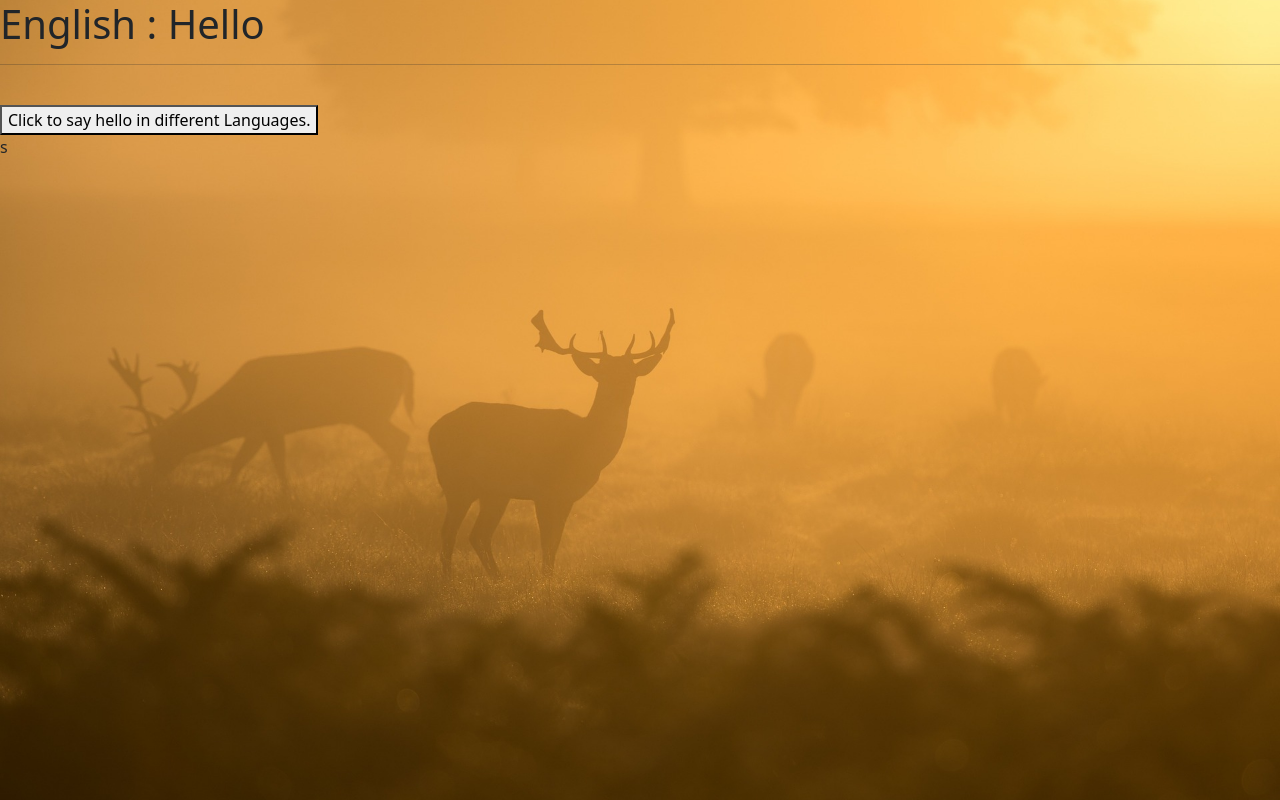
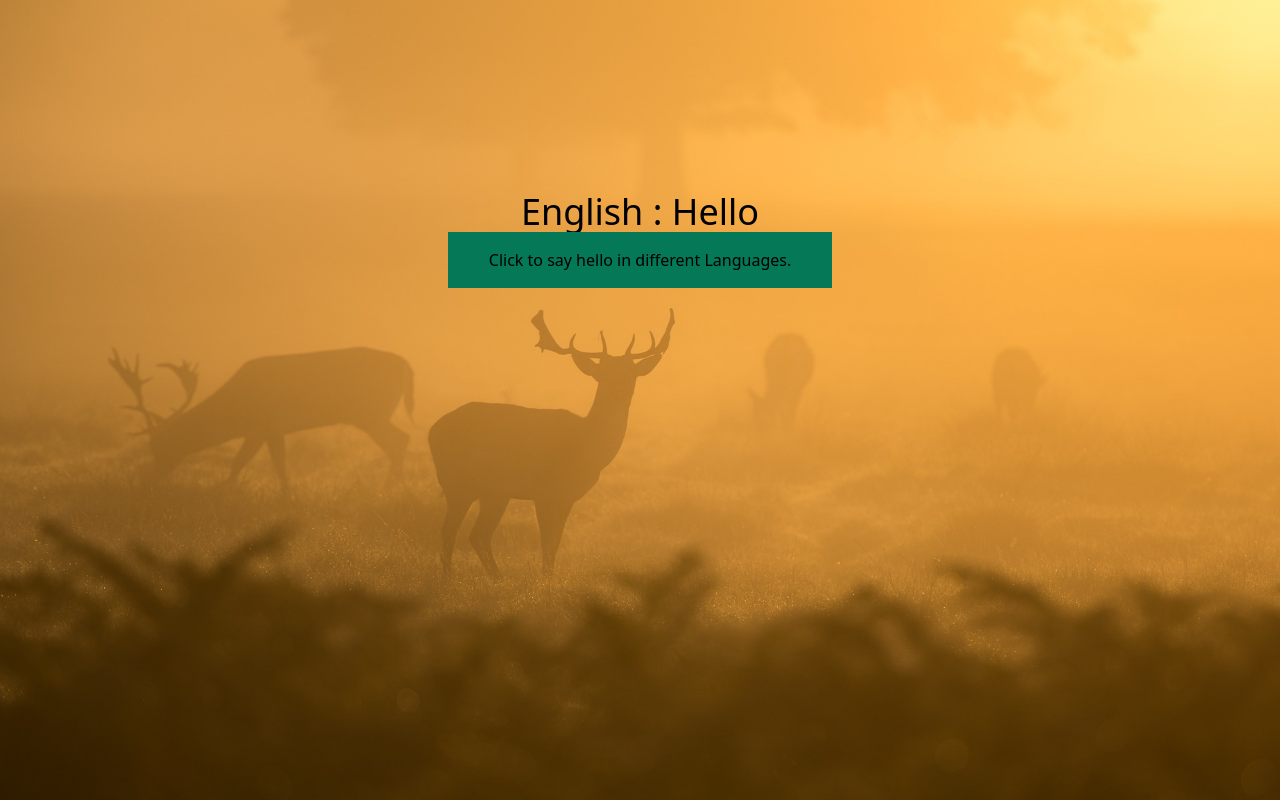
Before and after one commit to ericmuh/Boilerplates, a React (Vite) app in the folder Frontend/: page / in a window 1280 px wide. Built offline with nearby package versions, Linux system fonts and the light colour scheme.

Commit message:
add tailwind css cdn

```diff
--- a/Frontend/assets/css/index.css
+++ b/Frontend/assets/css/index.css
@@ -7,5 +7,4 @@ body{
     background-repeat: no-repeat;
     background-position: center;
     background-size: cover;
-    background-color:red;
 }
--- a/Frontend/index.html
+++ b/Frontend/index.html
@@ -1,17 +1,14 @@
 <html>
   <head>
     <meta charset="utf-8" />
-    <!-- Latest compiled and minified bootstrap CSS -->
-    <link
-      rel="stylesheet"
-      href="https://maxcdn.bootstrapcdn.com/bootstrap/latest/css/bootstrap.min.css"
-    />
+    <!-- Tailwind css CDN CSS -->
+    <script src="https://cdn.tailwindcss.com"></script>
     <!-- <link rel="stylesheet" href="dist/styles.css"> -->
 
     <title>Flask_react</title>
   </head>
   <body>
-    <div id="root"></div>s
+    <div id="root"></div>
     <script src="src/index.tsx" type="module"></script>
   </body>
 </html>
--- a/Frontend/src/App.tsx
+++ b/Frontend/src/App.tsx
@@ -4,9 +4,8 @@ import "../assets/css/index.css";
 
 function App() {
   return (
-    <div className="header-contents">
+
       <Hello />
-    </div>
   );
 }
 
--- a/Frontend/src/Hello.tsx
+++ b/Frontend/src/Hello.tsx
@@ -1,27 +1,24 @@
 import React from "react";
 
-const API_URL = "http:localhost:5000/api";
+const API_URL = "http://127.0.0.1:5000";
 function Hello() {
   const [greetings, setGreetings] = React.useState({
     language: "English",
     greeting: "Hello",
   });
-  const getPythonHello = () => {
-    fetch(`${API_URL}/api/hello`)
+  const getHello = () => {
+    fetch(`${API_URL}/api/hello/`)
       .then((res) => res.json())
       .then((res) => setGreetings(res[Math.floor(Math.random() * res.length)]))
       .catch((err) => console.error(err));
   };
 
   return (
-    <div>
-      <h1>
+    <div className="flex flex-col my-0 mx-auto enter align-center w-96 mt-48">
+      <h1 className="text-4xl text-center">
         {greetings.language} : {greetings.greeting}
       </h1>
-      <hr />
-      <br />
-
-      <button onClick={getPythonHello}>
+      <button onClick={getHello} className=" bg-emerald-700  p-4 ">
         Click to say hello in different Languages.
       </button>
     </div>
```
